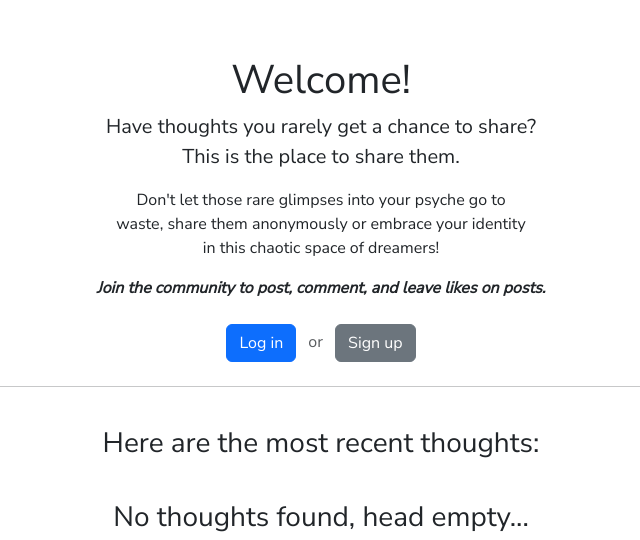
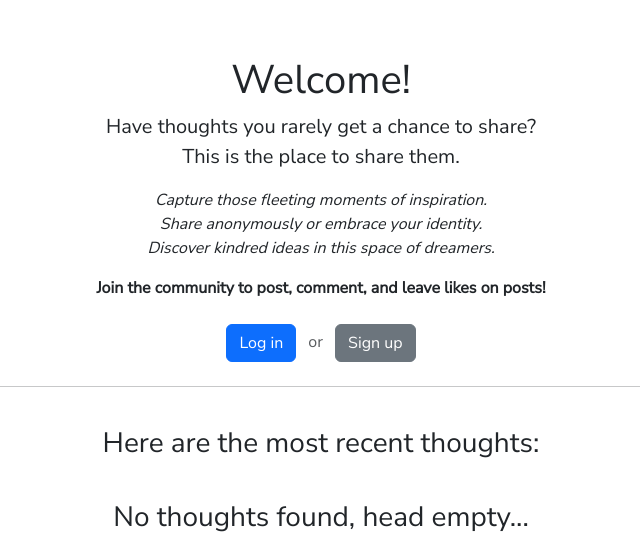
Before and after one commit to AndreeeasN/pp4-empty-thoughts, a Django app: page / in a window 1280 px wide. Shown: the part 62-602 px from the top of the page, without its empty margins (319-959 px from the left). Run offline with Django 3.2, Linux system fonts and the light colour scheme; data that the repository does not hold is empty; some libraries are stand-ins or nearby versions.

Commit message:
Update introductory blurb on main page

```diff
--- a/templates/thoughts/view_thoughts.html
+++ b/templates/thoughts/view_thoughts.html
@@ -28,12 +28,13 @@
                             Have thoughts you rarely get a chance to share?<br>
                             This is the place to share them.
                         </p>
-                        <p class="mb-3 col-lg-6 offset-lg-3 col-md-8 offset-md-2">
-                            Don't let those rare glimpses into your psyche go to waste,
-                            share them anonymously or embrace your identity in this chaotic space of dreamers!
+                        <p class="mb-3 col-lg-6 offset-lg-3 col-md-8 offset-md-2 fst-italic">
+                            Capture those fleeting moments of inspiration.<br>
+                            Share anonymously or embrace your identity.<br>
+                            Discover kindred ideas in this space of dreamers.
                         </p>
-                        <p class="mb-4 fw-bold fst-italic">
-                            Join the community to post, comment, and leave likes on posts.
+                        <p class="mb-4 fw-bold">
+                            Join the community to post, comment, and leave likes on posts!
                         </p>
                         <div>
                             <a href="{% url 'account_login' %}" class="btn btn-primary me-2">Log in</a>
@@ -146,6 +147,7 @@
         {% endfor %}
     </div>
 </div>
+
 <!-- Pagination heavily inspired by https://stackoverflow.com/a/46329564 by Rob L -->
 {% if is_paginated %}
 <div class="row mb-4 mx-0">
```
